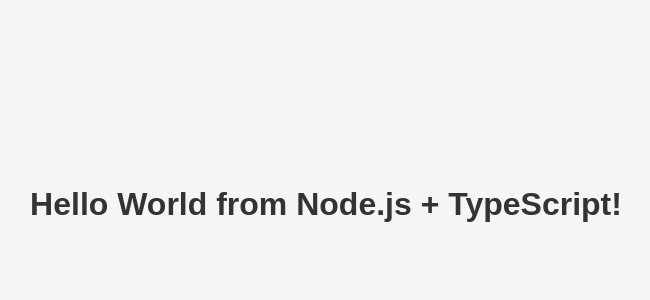
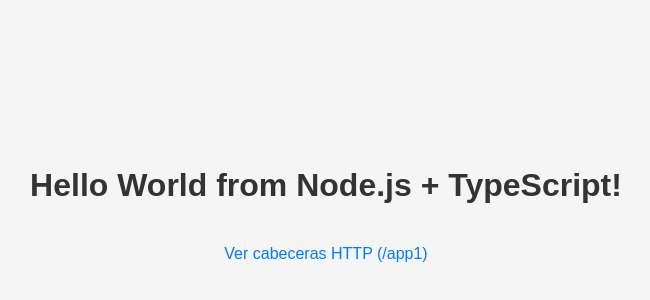
Before and after one commit to jorge-ysart/hello-world-ts, a website: page public/index.html in a window 1280 px wide. Shown: the part 196-496 px from the top of the page, without its empty margins (314-964 px from the left). Drawn offline with Linux system fonts and the light colour scheme.

Commit message:
Mi mensaje de commit

```diff
--- a/public/index.html
+++ b/public/index.html
@@ -9,6 +9,7 @@
       font-family: sans-serif;
       background: #f5f5f5;
       display: flex;
+      flex-direction: column;
       align-items: center;
       justify-content: center;
       height: 100vh;
@@ -17,9 +18,21 @@
     h1 {
       color: #333;
     }
+    a {
+      margin-top: 20px;
+      font-size: 1rem;
+      color: #007bff;
+      text-decoration: none;
+    }
+    a:hover {
+      text-decoration: underline;
+    }
   </style>
 </head>
 <body>
   <h1>Hello World from Node.js + TypeScript!</h1>
+
+  <!-- Enlace a /app1 -->
+  <a href="/app1">Ver cabeceras HTTP (/app1)</a>
 </body>
 </html>
```
Also changed, not shown: src/server.ts (+14 -0 lines), 1 other file.
